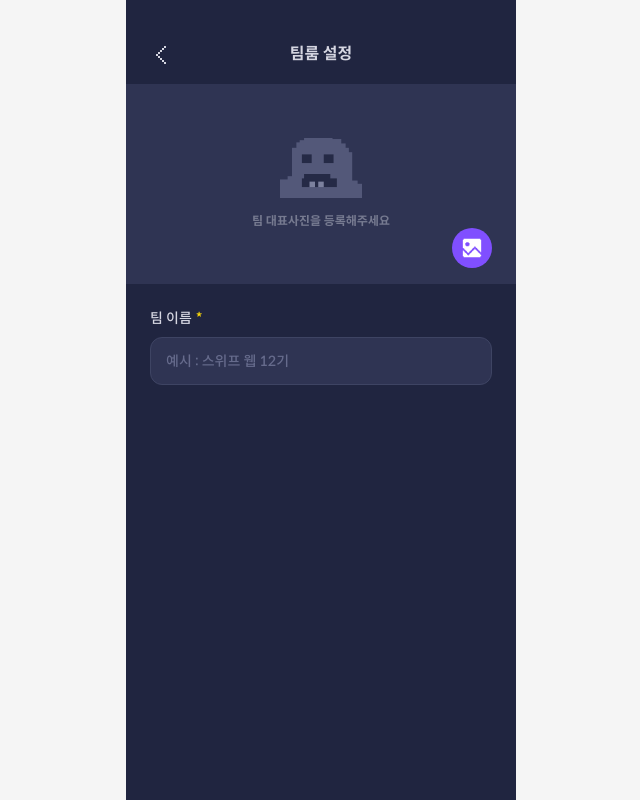
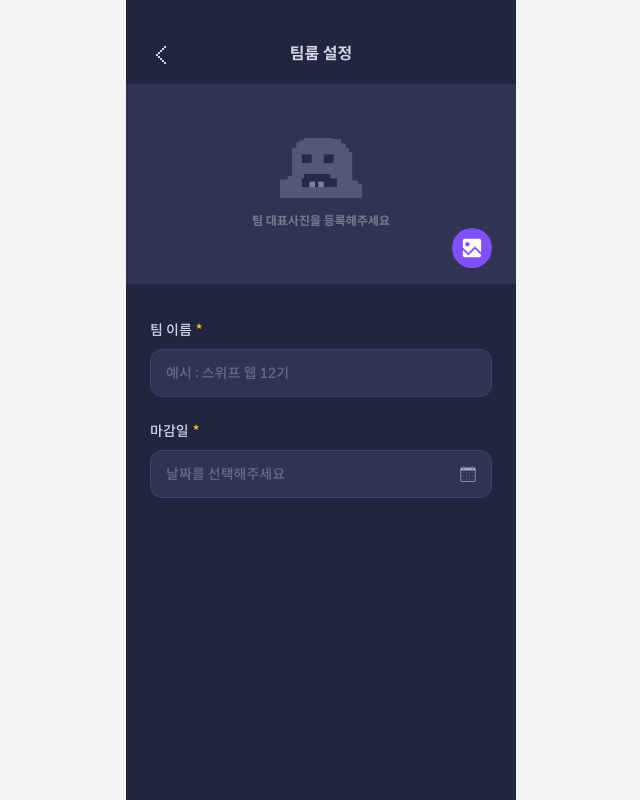
Before and after one commit to yamoyo/yamoyo_FE, a React (Vite) app: page /teamroom/create in a window 1280 px wide. Shown: the whole page, without its empty margins (319-959 px from the left). Built offline with nearby package versions, Linux system fonts and the light colour scheme; no server answers.

Commit message:
style : 마감 날짜 설정 UI 작업 완료

```diff
--- a/src/entities/calendar/lib/recurrence.ts
+++ b/src/entities/calendar/lib/recurrence.ts
@@ -14,6 +14,13 @@ export function formatDateLabel(date: Date) {
     2,
     '0',
   )}월 ${String(date.getDate()).padStart(2, '0')}일 (${dayNames[date.getDay()]})`;
+}
+
+export function formatMonthDayLabel(date: Date) {
+  // UI용 날짜 라벨 포맷 (MM월 DD일)
+  return `${String(date.getMonth() + 1).padStart(2)}월 ${String(
+    date.getDate(),
+  ).padStart(2, '0')}일`;
 }
 
 export function buildTimeOptions(startHour: number, endHour: number) {
--- a/src/pages/teamroom/create/index.tsx
+++ b/src/pages/teamroom/create/index.tsx
@@ -1,28 +1,43 @@
 import { useState } from 'react';
+import { cn } from '@/shared/config/tailwind/cn';
 import TopBar from '@/shared/ui/header/TopBar';
 import BottomButton from '@/shared/ui/button/BottomButton';
 import TextField from '@/shared/ui/input/TextField';
+import { formatMonthDayLabel } from '@/entities/calendar/lib/recurrence';
 import {
   DEFAULT_TEAMROOM_IMAGE_ID,
   TEAMROOM_IMAGES,
 } from '@/shared/constants/teamroom-images';
+import { useModalStore } from '@/shared/ui/modal/model/choice-modal-store';
 
 export default function TeamRoomCreatePage() {
   const [teamName, setTeamName] = useState('');
   const [isSubmitted, setIsSubmitted] = useState(false);
+  const [deadlineDate, setDeadlineDate] = useState<Date>();
 
+  const isDeadlineSelected = Boolean(deadlineDate);
   const selectedImageId = DEFAULT_TEAMROOM_IMAGE_ID;
+
   const previewImage =
     TEAMROOM_IMAGES.find((image) => image.id === selectedImageId)?.src ?? '';
+
   const isDefaultImage = selectedImageId === DEFAULT_TEAMROOM_IMAGE_ID;
 
-  // 이미지 미리보기 화면 + 이미지 선택하는 페이지로 이동하는 버튼 + 이미지 없을 때 경우 미리보기 화면
-  // 팀 이름 ( 일단 20자 제한 ) + 인풋 필드 + 플레이스 홀더 (예시 : 스위프 웹 12기)
-  // 마감일 + 캘린더 모달로 나오게하는 UI 컴포넌트 사용
-  // 한 줄 소개를 해주세요. + 인풋 필드 ( 50 자 제한 )
+  const openCalendarModal = useModalStore((state) => state.openCalendarModal);
+
+  const deadlineLabel = deadlineDate
+    ? formatMonthDayLabel(deadlineDate)
+    : '날짜를 선택해주세요';
+
+  const handleOpenDeadlineCalendar = () => {
+    openCalendarModal({
+      selectedDate: deadlineDate,
+      onSelectDate: setDeadlineDate,
+    });
+  };
 
   return (
-    <div className="flex min-h-dvh flex-col bg-bg-default">
+    <div className="flex flex-col">
       <header>
         <TopBar title={'팀룸 설정'} backIcon="arrow" />
       </header>
@@ -51,9 +66,10 @@ export default function TeamRoomCreatePage() {
         </div>
       </section>
 
-      <section className="px-6 pt-6">
+      <section className="space-y-6 px-6 pt-9">
+        <div className="flex flex-col gap-2">
           <div className="flex gap-1 text-body-4.1">
-          <span className="mb-2 text-tx-default_3">팀 이름</span>
+            <span className="text-tx-default_3">팀 이름</span>
             <span className="text-bg-secondary_2">*</span>
           </div>
           <TextField
@@ -67,6 +83,36 @@ export default function TeamRoomCreatePage() {
                 : undefined
             }
           />
+        </div>
+
+        <div className="flex flex-col gap-2">
+          <div className="flex gap-1 text-body-4.1">
+            <span className="text-tx-default_3">마감일</span>
+            <span className="text-bg-secondary_2">*</span>
+          </div>
+          <button
+            type="button"
+            onClick={handleOpenDeadlineCalendar}
+            className="flex h-12 w-full items-center justify-between rounded-xl border border-bd-default bg-bg-textfiled px-[15px] text-left text-body-4.1 text-tx-default"
+          >
+            <span
+              className={cn(
+                'text-body-4.1',
+                isDeadlineSelected
+                  ? 'text-tx-default'
+                  : 'text-tx-textfiled_disabled',
+              )}
+            >
+              {deadlineLabel}
+            </span>
+            <img
+              src="/assets/icons/calendar.svg"
+              alt=""
+              className="h-4 w-4"
+              aria-hidden="true"
+            />
+          </button>
+        </div>
       </section>
 
       {/* <div className="px-6 pb-6">
```
Lines whose indentation alone changed are shown as unchanged.
